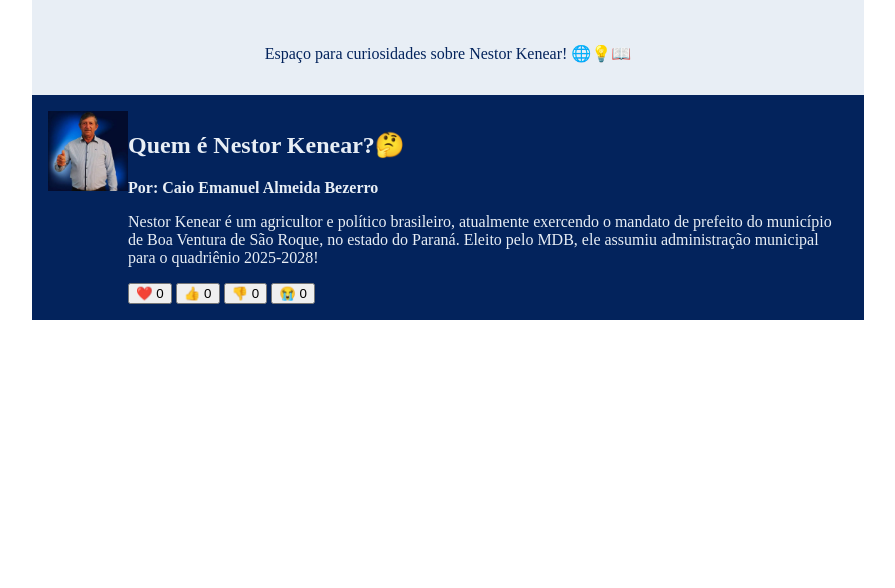
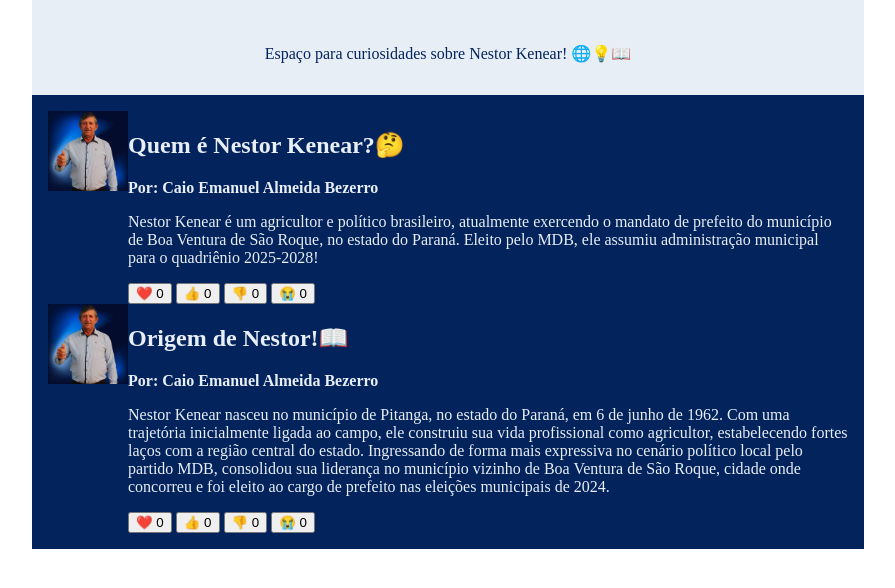
Before and after one commit to caiobezerro-art/nestor-blog, a plain HTML site: page index.html in a window 1280 px wide. Shown: the part 182-770 px from the top of the page, without its empty margins (192-1087 px from the left). Drawn offline with Linux system fonts and the light colour scheme.

Commit message:
macaxeira

```diff
--- a/index.html
+++ b/index.html
@@ -19,6 +19,8 @@
                 max-width: 800px;
                 margin: 0 auto;
                 padding: 16px;
+            }
+            article{
                 display: flex;
             }
             img{
@@ -36,6 +38,7 @@
             <p>Espaço para curiosidades sobre Nestor Kenear! 🌐💡📖</p>
         </header>
         <main>
+            <article>
                 <img src="nestor.jpeg" alt="Imagem de Nestor Kenear mandando um gesto de joia">
                 <div>
                     <h2>Quem é Nestor Kenear?🤔</h2>
@@ -46,6 +49,19 @@
                     <button>👎 <span>0</span></button>
                     <button>😭 <span>0</span></button>
                 </div>
+            </article>
+            <article>
+                <img src="nestor.jpeg" alt="Imagem de Nestor Kenear mandando um gesto de joia">
+                <div>
+                    <h2>Origem de Nestor!📖</h2>
+                    <p class="artigo-autor">Por: Caio Emanuel Almeida Bezerro</p>
+                    <p> Nestor Kenear nasceu no município de Pitanga, no estado do Paraná, em 6 de junho de 1962. Com uma trajetória inicialmente ligada ao campo, ele construiu sua vida profissional como agricultor, estabelecendo fortes laços com a região central do estado. Ingressando de forma mais expressiva no cenário político local pelo partido MDB, consolidou sua liderança no município vizinho de Boa Ventura de São Roque, cidade onde concorreu e foi eleito ao cargo de prefeito nas eleições municipais de 2024.</p>
+                    <button>❤️ <span>0</span></button>
+                    <button>👍 <span>0</span></button>
+                    <button>👎 <span>0</span></button>
+                    <button>😭 <span>0</span></button>
+                </div>
+            </article>
         </main>
     </body>
     <script>
```
Lines whose indentation alone changed are shown as unchanged.
